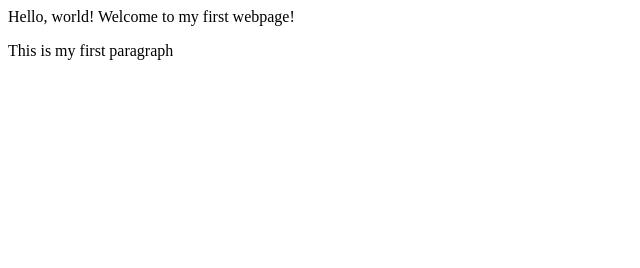
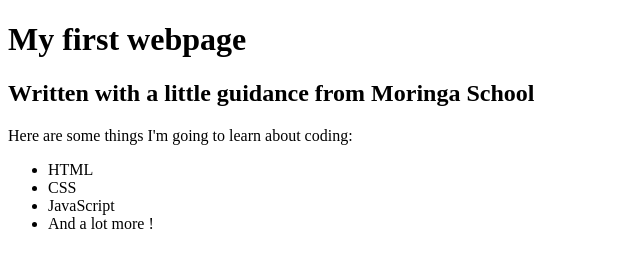
Before and after one commit to yontiii/my-first-website, a plain HTML site: page my-first-webpage.html in a window 1280 px wide. Shown: the whole page, without its empty margins (0-640 px from the left). Drawn offline with Linux system fonts and the light colour scheme.

Commit message:
add list elements

```diff
--- a/my-first-webpage.html
+++ b/my-first-webpage.html
@@ -5,10 +5,14 @@
     <title>My first Webpage!</title>
   </head>
   <body>
-    Hello, world!
-    Welcome to my first webpage!
-    <p>
-      This is my first paragraph
-    </p>
+      <h1>My first webpage</h1>
+      <h2>Written with a little guidance from Moringa School</h2>
+      <p>Here are some things I'm going to learn about coding:</p>
+      <ul>
+        <li>HTML</li>
+        <li>CSS</li>
+        <li>JavaScript</li>
+        <li>And a lot more !</li>
+      </ul>
   </body>
 </html>
```
